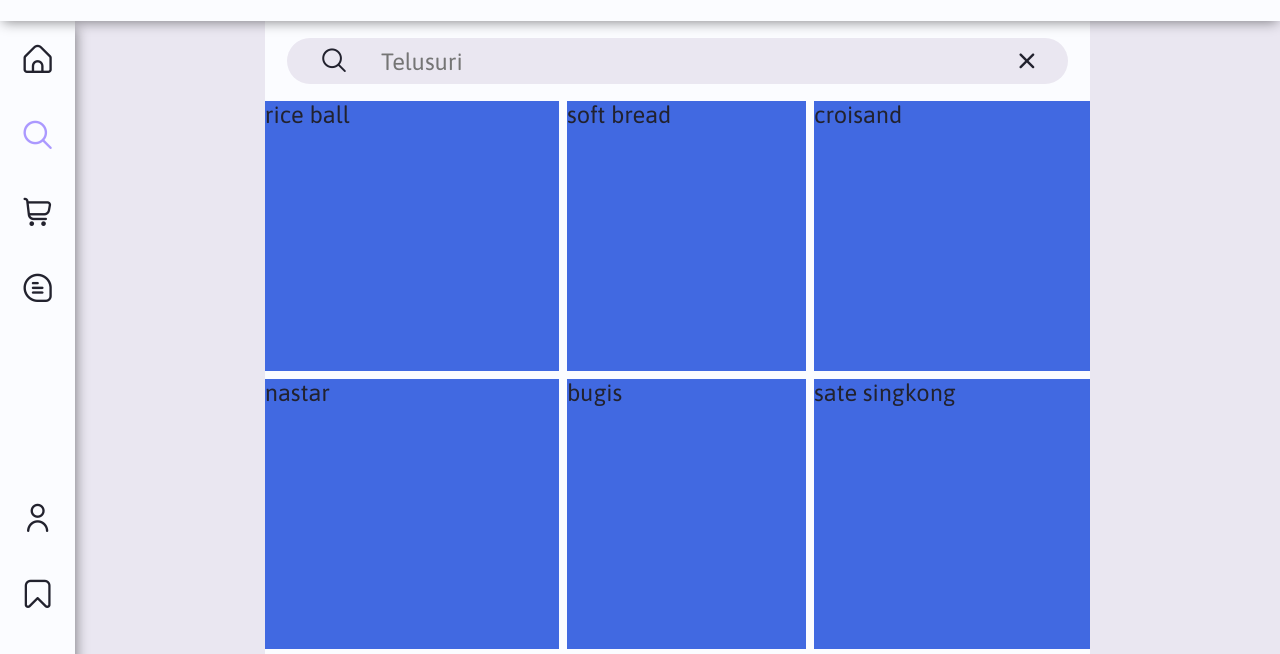
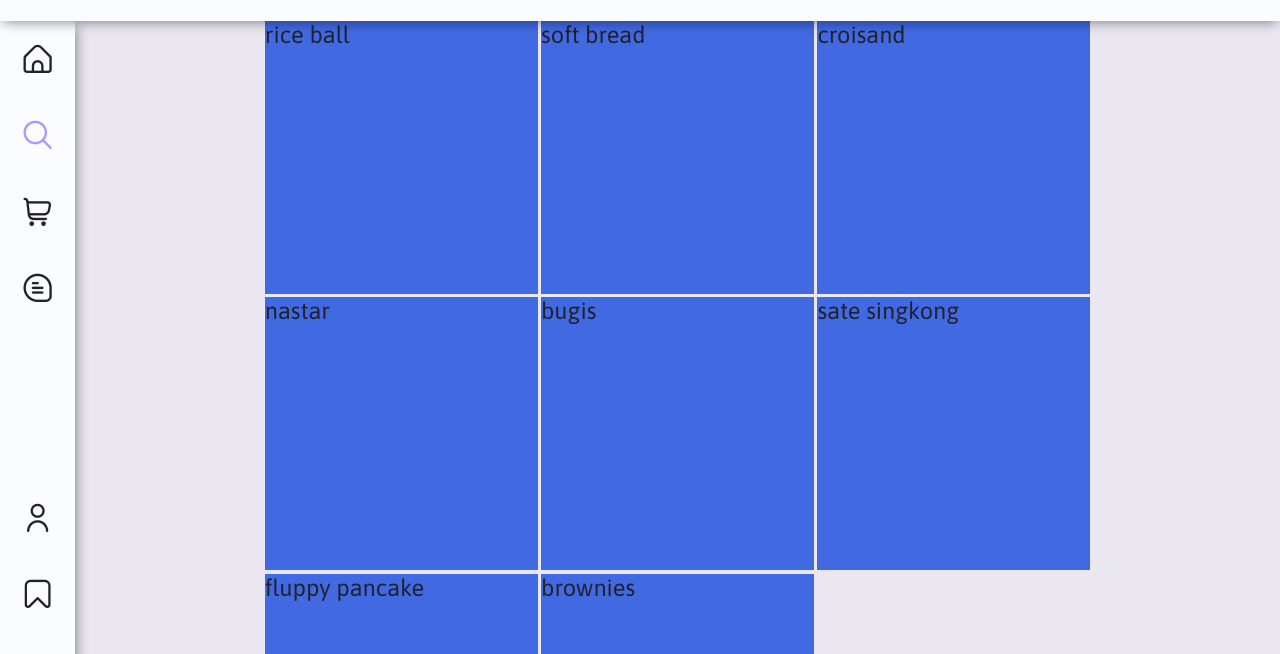
Before and after one commit to TirthaAhmadNazuha/mozu, a plain HTML site: page index.html in a window 1280 px wide. Both pictures are taken after a click on the element 37 px from the left and 226 px from the top of the page. Shown: the part 91-745 px from the top of the page. Drawn offline with nearby package versions, Linux system fonts and the light colour scheme.

Commit message:
merubah size product

```diff
--- a/app.js
+++ b/app.js
@@ -15,9 +15,12 @@ $(document).ready(function () {
                 `)
         });
     });
-    $('.contenCon .product .inputSearch form').submit((e) => {
+    $('.nav .search form').submit((e) => {
         e.preventDefault()
-        const value = $('.contenCon .product .inputSearch form input').val()
+        const value = $('.nav .search form input').val().toLowerCase()
+        $('.contenCon .product').removeClass('d-none').siblings().addClass('d-none')
+        $('head title').html('Search | Mozu')
+        $('.sekunderNav .search').addClass('on').siblings().removeClass('on')
         const inputSearching = formDataBases.filter((item) => {
             return item.nama.toLowerCase().indexOf(value) >= 0
         })
@@ -32,32 +35,6 @@ $(document).ready(function () {
                 filter.style.display = 'block'
             }
         })
-    })
-    $('.contenCon .product .inputSearch form input').keyup(() => {
-        const value = $('.contenCon .product .inputSearch form input').val()
-        const inputSearching = formDataBases.filter((item) => {
-            return item.nama.toLowerCase().indexOf(value) >= 0
-        })
-        let items = document.querySelectorAll('.product .productCon .items')
-        items.forEach(hide => hide.style.display = 'none')
-        items.forEach(filter => {
-            let title = filter.getAttribute('data-title')
-            if (inputSearching[0].nama == title && value.length >= 1) {
-                filter.style.display = 'block'
-            }
-            if (value.length <= 1) {
-                filter.style.display = 'block'
-            }
-        })
-    })
-    $('.nav .search form').submit((e) => {
-        e.preventDefault()
-        const value = $('.nav .search form input').val().toLowerCase()
-        $('.contenCon .product').removeClass('d-none').siblings().addClass('d-none')
-        $('head title').html('Search | Mozu')
-        $('.sekunderNav .search').addClass('on').siblings().removeClass('on')
-        $('.contenCon .product .inputSearch input').val(value)
-        $('.contenCon .product .inputSearch form').submit()
     })
     $('.nav .inputSearch .reset, .product .inputSearch .reset').click(function () {
         $('.nav .inputSearch input, .product .inputSearch input').val('').focus()
@@ -122,31 +99,38 @@ $(document).ready(function () {
         if ($('.sekunderNav.side .home').hasClass('on')) {
             $('.contenCon .home').removeClass('d-none').siblings().addClass('d-none')
             $('head title').html('Mozu')
+            $(window).scrollTop(0)
         }
         if ($('.sekunderNav.side .search').hasClass('on')) {
             $('.contenCon .product').removeClass('d-none').siblings().addClass('d-none')
             $('head title').html('Search | Mozu')
             $('.con .nav').css('min-height', $('.con .nav').css('height'))
+            $(window).scrollTop(0)
         }
         if ($('.sekunderNav.side .troli').hasClass('on')) {
             $('.contenCon .cart').removeClass('d-none').siblings().addClass('d-none')
             $('head title').html('Troli | Mozu')
+            $(window).scrollTop(0)
         }
         if ($('.sekunderNav.side .contact').hasClass('on')) {
             $('.contenCon .contact').removeClass('d-none').siblings().addClass('d-none')
             $('head title').html('Contact | Mozu')
+            $(window).scrollTop(0)
         }
         if ($('.sekunderNav.side .user').hasClass('on')) {
             $('.contenCon .profile').removeClass('d-none').siblings().addClass('d-none')
             $('head title').html('Profile | Mozu')
+            $(window).scrollTop(0)
         }
         if ($('.sekunderNav.side .tandai').hasClass('on')) {
             $('.contenCon .simpan').removeClass('d-none').siblings().addClass('d-none')
             $('head title').html('Di tandai | Mozu')
+            $(window).scrollTop(0)
         }
         if ($('.sekunderNav.side .blogs').hasClass('on')) {
             $('.contenCon .conBlogs').removeClass('d-none').siblings().addClass('d-none')
             $('head title').html('Blogs | Mozu')
+            $(window).scrollTop(0)
         }
 
 
@@ -157,37 +141,44 @@ $(document).ready(function () {
             $('.contenCon .home').removeClass('d-none').siblings().addClass('d-none')
             $('head title').html('Mozu')
             $('.nav').removeClass('onSearch')
+            $(window).scrollTop(0)
 
         }
         if ($('.sekunderNav.bottom .search').hasClass('on')) {
             $('.contenCon .product').removeClass('d-none').siblings().addClass('d-none')
             $('head title').html('Search | Mozu')
             $('.nav').addClass('onSearch')
+            $(window).scrollTop(0)
         }
         if ($('.sekunderNav.bottom .troli').hasClass('on')) {
             $('.contenCon .cart').removeClass('d-none').siblings().addClass('d-none')
             $('head title').html('Troli | Mozu')
             $('.nav').removeClass('onSearch')
+            $(window).scrollTop(0)
         }
         if ($('.sekunderNav.bottom .contact').hasClass('on')) {
             $('.contenCon .contact').removeClass('d-none').siblings().addClass('d-none')
             $('head title').html('Contact | Mozu')
             $('.nav').removeClass('onSearch')
+            $(window).scrollTop(0)
         }
         if ($('.sekunderNav.bottom .user').hasClass('on')) {
             $('.contenCon .profile').removeClass('d-none').siblings().addClass('d-none')
             $('head title').html('Profile | Mozu')
             $('.nav').removeClass('onSearch')
+            $(window).scrollTop(0)
         }
         if ($('.sekunderNav.bottom .tandai').hasClass('on')) {
             $('.contenCon .simpan').removeClass('d-none').siblings().addClass('d-none')
             $('head title').html('Di tandai | Mozu')
             $('.nav').removeClass('onSearch')
+            $(window).scrollTop(0)
         }
         if ($('.sekunderNav.bottom .blogs').hasClass('on')) {
             $('.contenCon .conBlogs').removeClass('d-none').siblings().addClass('d-none')
             $('head title').html('Blogs | Mozu')
             $('.nav').removeClass('onSearch')
+            $(window).scrollTop(0)
         }
     })
 });
--- a/index.html
+++ b/index.html
@@ -101,23 +101,10 @@
           </div>
         </div>
         <div class="product item d-none" id="Product">
-          <div class="inputSearch">
-            <form>
-              <div class="bar">
-                <input
-                  type="text"
-                  name="input"
-                  placeholder="Telusuri"
-                  autocomplete="off"
-                />
-                <div class="reset"><i class="fi fi-rr-cross-small"></i></div>
-              </div>
-              <button type="submit">
-                <div class="submit"><i class="fi fi-rr-search"></i></div>
-              </button>
-            </form>
+          <div class="productCon"></div>
+          <div class="notFound">
+            <p>Maaf, sudah tidak ada lagi produk 😥</p>
           </div>
-          <div class="productCon"></div>
         </div>
         <div class="cart item d-none" id="Cart"></div>
         <div class="contact item d-none" id="Buy"></div>
--- a/main.scss
+++ b/main.scss
@@ -296,77 +296,32 @@ h2 {
   }
   .product {
     width: calc(100vh + 2vw);
-    background: var(--bg);
     padding: 0;
     margin: 0 auto;
     max-width: 100vw;
     transition: margin 0;
-    .inputSearch {
-      background: inherit;
-      width: 100%;
-      height: 10vh;
-      padding: 2.1vh calc(2vh + 0.5vw);
-      box-sizing: border-box;
-      form {
-        width: 100%;
-        height: 100%;
-        min-height: 35px;
-        display: flex;
-        background: var(--body);
-        overflow: hidden;
-        border-radius: 60vh;
-        font-size: inherit;
-        button {
-          order: -1;
-          width: calc(100% - 88%);
-          font-size: inherit;
-          color: inherit;
-          background: #0000;
-          .submit {
-            width: 100%;
-            height: 100%;
-            display: flex;
-            align-items: center;
-            justify-content: center;
-            font-size: inherit;
-            i {
-              font-size: inherit;
-            }
-          }
-        }
-        .bar {
-          display: flex;
-          width: 88%;
-          input {
-            background: #0000;
-            font: inherit;
-            outline: none;
-            height: 100%;
-            width: 88%;
-          }
-          .reset {
-            display: flex;
-            align-items: center;
-            justify-content: center;
-            width: calc(100% - 88%);
-          }
-        }
-      }
-    }
     .productCon {
       position: relative;
       width: 100%;
-      display: grid;
-      grid-template-columns: repeat(3, auto);
-      grid-gap: 1vh;
+      display: flex;
+      flex-wrap: wrap;
+      justify-content: start;
+      gap: calc(0.3vh + 1px);
+      padding-bottom: 8vh;
       .items {
-        width: 100%;
-        height: calc(calc(100vh + 2vw - 2vh) / 3);
-        max-height: calc(calc(100vw - 2vh) / 3);
+        width: calc(calc(100vh + 2vw - calc(0.6vh + 2px)) / 3);
+        max-height: calc(calc(100vw - calc(0.6vh + 2px)) / 3);
+        height: calc(calc(100vh + 2vw - calc(0.6vh + 2px)) / 3);
+        max-height: calc(calc(100vw - calc(0.6vh + 2px)) / 3);
         background: royalblue;
         margin: 0;
         padding: 0;
       }
+    }
+    .notFound {
+      text-align: center;
+      width: 100%;
+      padding: 16vh 0;
     }
   }
   .home.d-none {
@@ -455,9 +410,6 @@ h2 {
         display: none;
       }
     }
-  }
-  .con .contenCon .product#Product .inputSearch {
-    display: none;
   }
   .con .contenCon .product#Product .productCon {
     grid-template-columns: repeat(2, auto);
```
Also changed, not shown: main.css, 1 other file.
